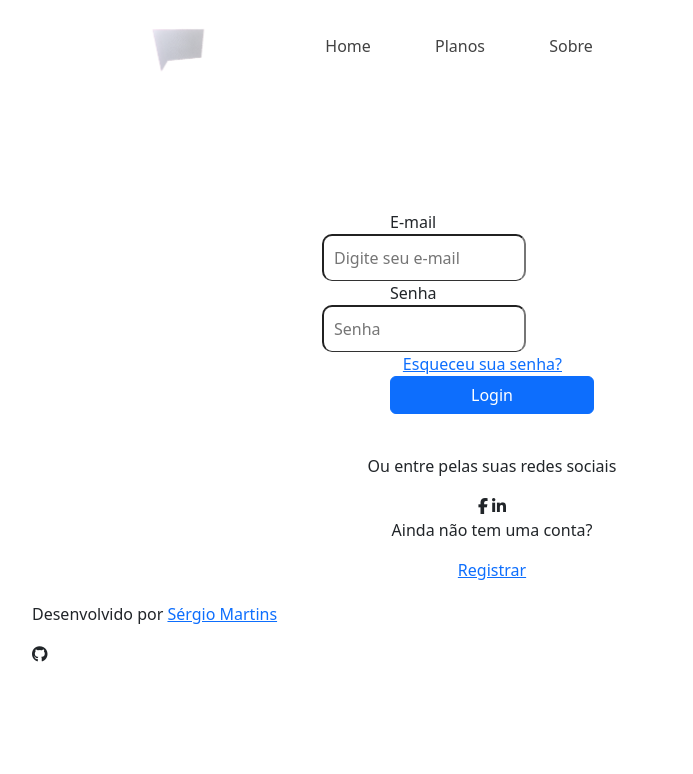
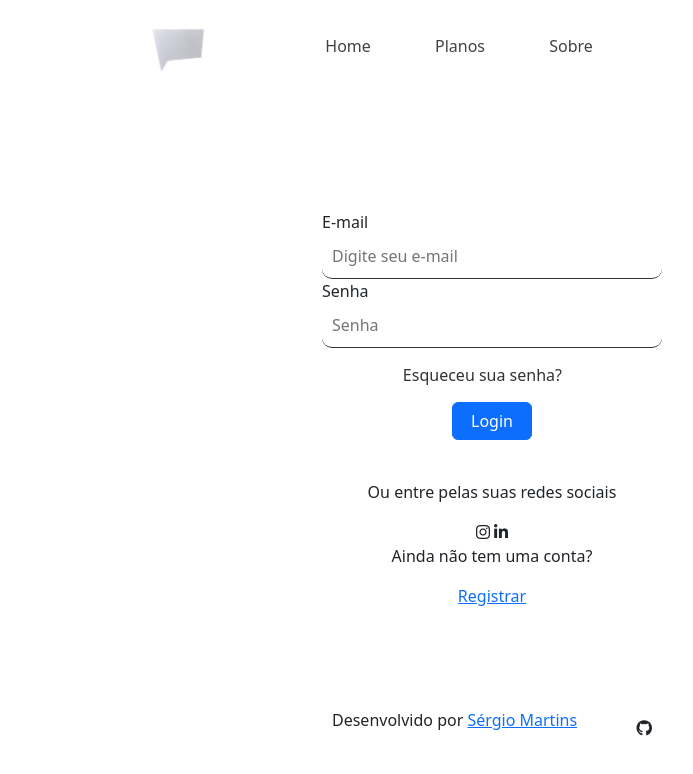
Before and after one commit to Sergilho/projeto-plataforma-1, a plain HTML site: page login.html in a window 1280 px wide. Shown: the whole page, without its empty margins (188-881 px from the left). Drawn offline with Linux system fonts and the light colour scheme.

Commit message:
css login atualizado

```diff
--- a/css/stilo.css
+++ b/css/stilo.css
@@ -74,47 +74,44 @@ input:focus {
 #forgot-pass {
     text-align: left;
     margin-right: 100px;
+    text-decoration: none;
+    color: #323232;
+    margin-top: 15px;
 }
 
-#forgot-pass #bt-login {
-    margin-right: 100px;
-}
+
 
 .login-container {
     background-color: rgba(255, 255, 255, 0.425);
     max-width: 400px;
     padding: 20px 30px;
     margin-top: 10vh;
-    border-radius: 20px;
     text-align: center;
 }
 
 /* Formulario */
 
-form {
-    margin-top: 30px;
-    margin-bottom: 40px;
+label, input {
+    border-top: none;
+    border-left: none;
+    border-right: none;
 }
 
-label, input {
-    display: block;
-    width: 60%;
-    text-align: left;
+#bt-login {
+    max-width: 80px;
+    margin-top: 15px;
 }
-
-
 
 #forgot-pass {
     text-align: right;
     display: block;
+
 }
 
 .login-botao {
+    display: flex;
     text-align: center;
-    text-transform: uppercase;
     font-weight: bold;
-    border: none;
-    height: 40px;
     border-radius: 20px;
     margin-top: 10px;
     color: white;
@@ -122,3 +119,17 @@ label, input {
     cursor: pointer;
     font-family: 'Segoe UI', Tahoma, Geneva, Verdana, sans-serif;
 }
+
+footer {
+    margin-top: 80px;
+    display: flex;
+    margin-left: 50px;
+}
+
+#github {
+    margin-right: 300px;
+}
+
+.footer-par {
+    margin-left: 250px;
+}
--- a/login.html
+++ b/login.html
@@ -21,8 +21,6 @@
                         <a class="nav-item" href="#">Planos</a>
                         <a class="nav-item" href="#">Sobre</a>
                     </div>
-
-
                 </nav>
             </section>
 
@@ -41,24 +39,19 @@
                 </section>
                 <section class="social-container">
                     <p>Ou entre pelas suas redes sociais</p>
-                <i id="icone-facebook" class="fa-brands fa-facebook-f"></i>
+                    <i class="fa-brands fa-instagram"></i>
                     <i id="icone-linkedin" class="fa-brands fa-linkedin-in"></i>
                 </section>
                 <section class="registrar-container">
                     <p>Ainda não tem uma conta?</p>
                     <a href="#">Registrar</a>
                 </section>
-
             </section>
         </main>
         <footer class="container-footer">
             <p class="footer-par">Desenvolvido por <a href="https://github.com/Sergilho" target="_blank">Sérgio Martins</a></p>
 
                 <i id="github" class="fa-brands fa-github"></i>
-
         </footer>
-
-
-
     </body>
 </html>
```
Also changed, not shown: index.html (+2 -4 lines). Lines whose indentation alone changed are shown as unchanged.
